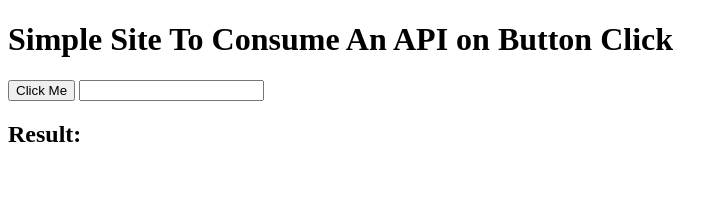
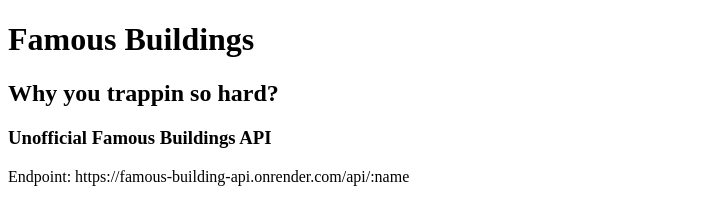
Before and after one commit to harshleey/Famous-Building-API, a website: page index.html in a window 1280 px wide. Shown: the whole page, without its empty margins (0-728 px from the left). Drawn offline with Linux system fonts and the light colour scheme.

Commit message:
Famous buildings

```diff
--- a/index.html
+++ b/index.html
@@ -6,9 +6,9 @@
     <title>Famous Building</title>
 </head>
 <body>
-    <h1>Simple Site To Consume An API on Button Click</h1>
-    <button>Click Me</button>
-    <input type="text">
-    <h2>Result: </h2>
+    <h1>Famous Buildings</h1>
+    <h2>Why you trappin so hard?</h2>
+    <h3>Unofficial Famous Buildings API</h3>
+    <span>Endpoint: https://famous-building-api.onrender.com/api/:name</span>
 </body>
 </html>
```
Also changed, not shown: 1 other file.
